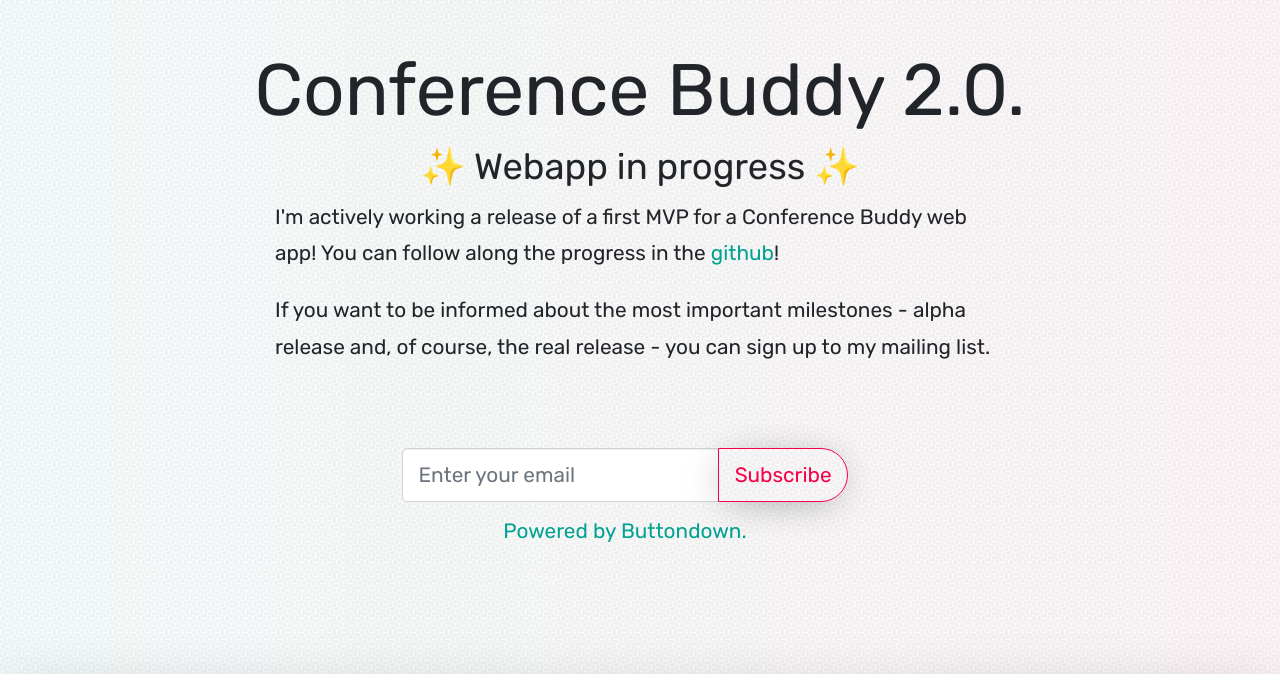
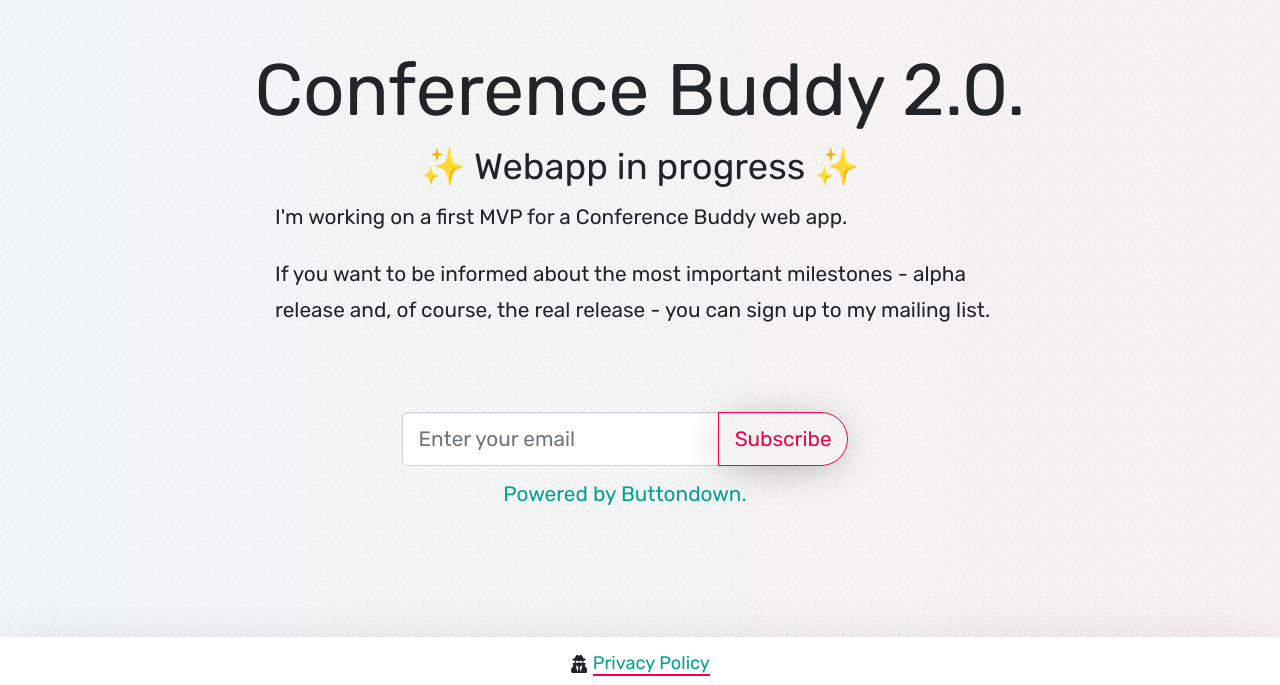
Before and after one commit to conference-buddy/website, a Gatsby site: page / in a window 1280 px wide. Shown: the part 1713-2398 px from the top of the page. Built offline with nearby package versions, Linux system fonts and the light colour scheme; Gatsby itself is replaced by a stand-in of ours.

Commit message:
Update section 2.0.

```diff
--- a/src/components/section-confbuddy-20.js
+++ b/src/components/section-confbuddy-20.js
@@ -15,12 +15,7 @@
             <div className="col col-lg-8">
               <h3 className="text-center">✨ Webapp in progress ✨</h3>
               <p>
-                I'm actively working a release of a first MVP for a Conference
-                Buddy web app! You can follow along the progress in the{" "}
-                <a href="https://github.com/conference-buddy/conference-buddy-web-app#readme">
-                  github
-                </a>
-                !
+                I'm working on a first MVP for a Conference Buddy web app.
               </p>
               <p>
                 If you want to be informed about the most important milestones -
```
